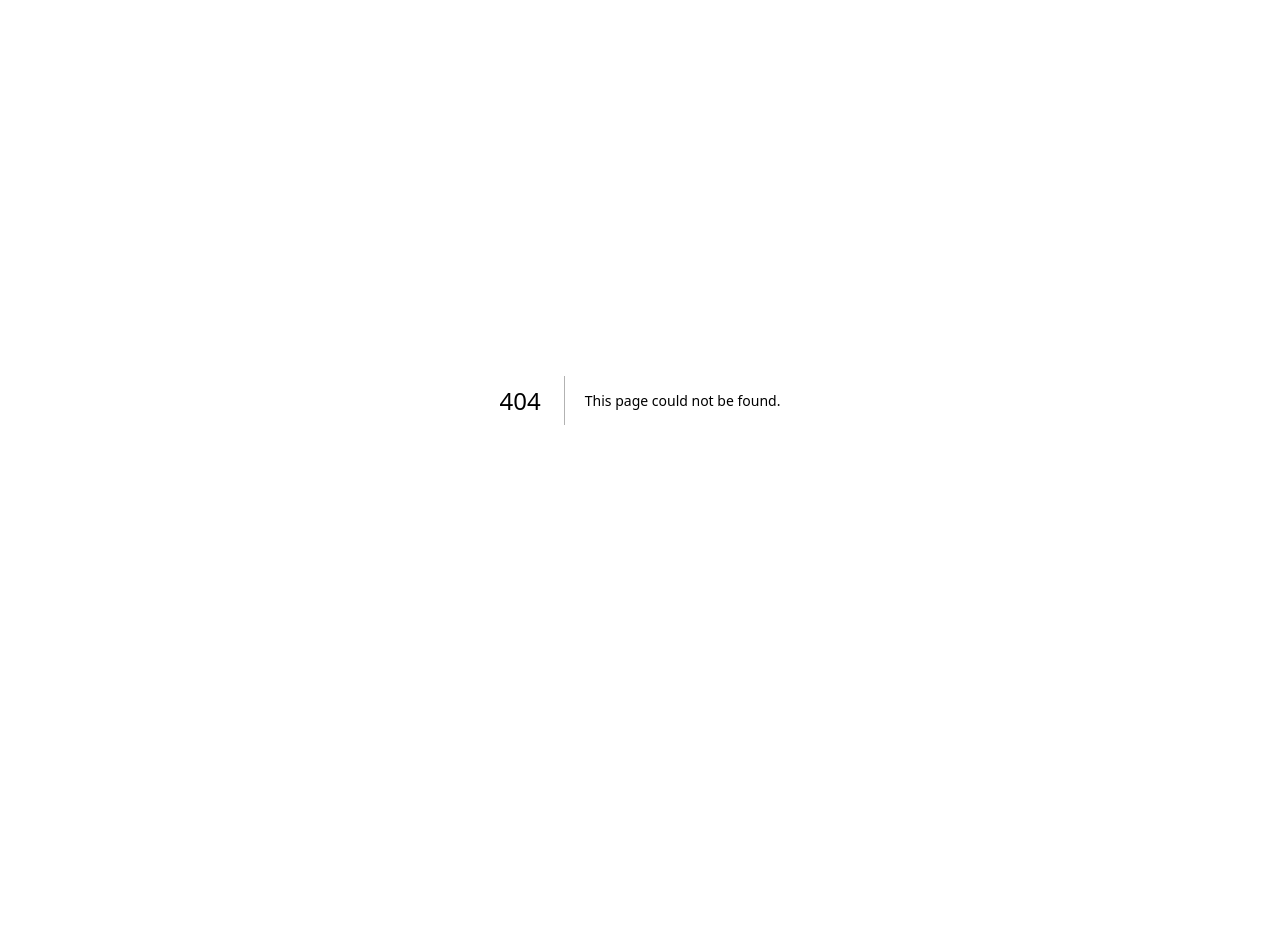
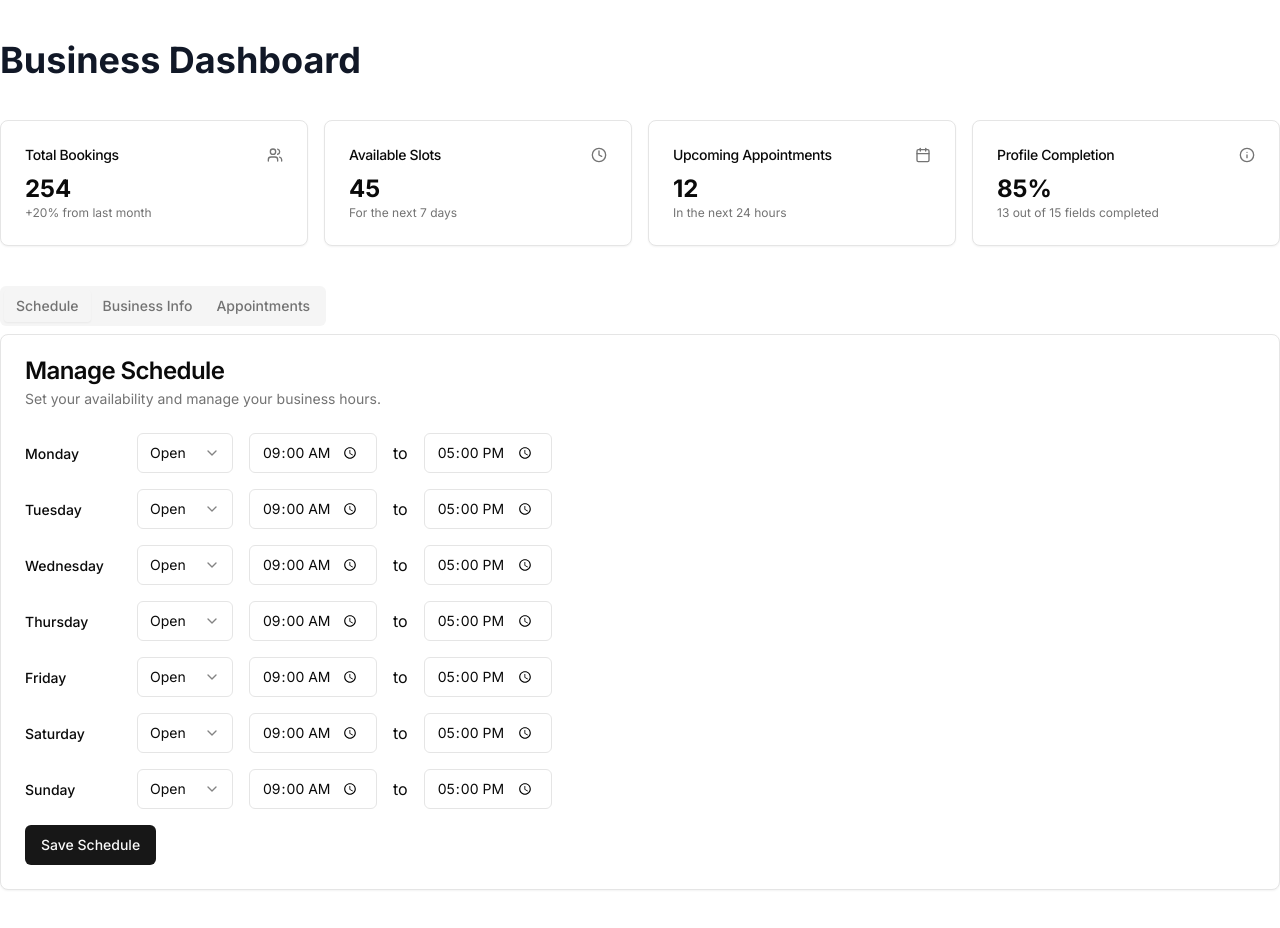
Before and after one commit to aaronaminubandado/SafeBook, a Next.js app: page /business/dashboard in a window 1280 px wide. Before the commit this address had no page. Before the commit the page ends 800 px from the top, so only its background shows below. Built offline with nearby package versions, Linux system fonts and the light colour scheme.

Commit message:
feat: business dashboard page

```diff
--- /dev/null
+++ b/app/business/dashboard/page.tsx
@@ -0,0 +1,12 @@
+import { Metadata } from "next";
+import { BusinessDashboard } from "@/components/business-dashboard";
+
+export const metadata: Metadata = {
+  title: "Business Dashboard | SafeBook",
+  description:
+    "Manage your business schedules, information, and appointment bookings",
+};
+
+export default function DashboardPage() {
+  return <BusinessDashboard />;
+}
```
